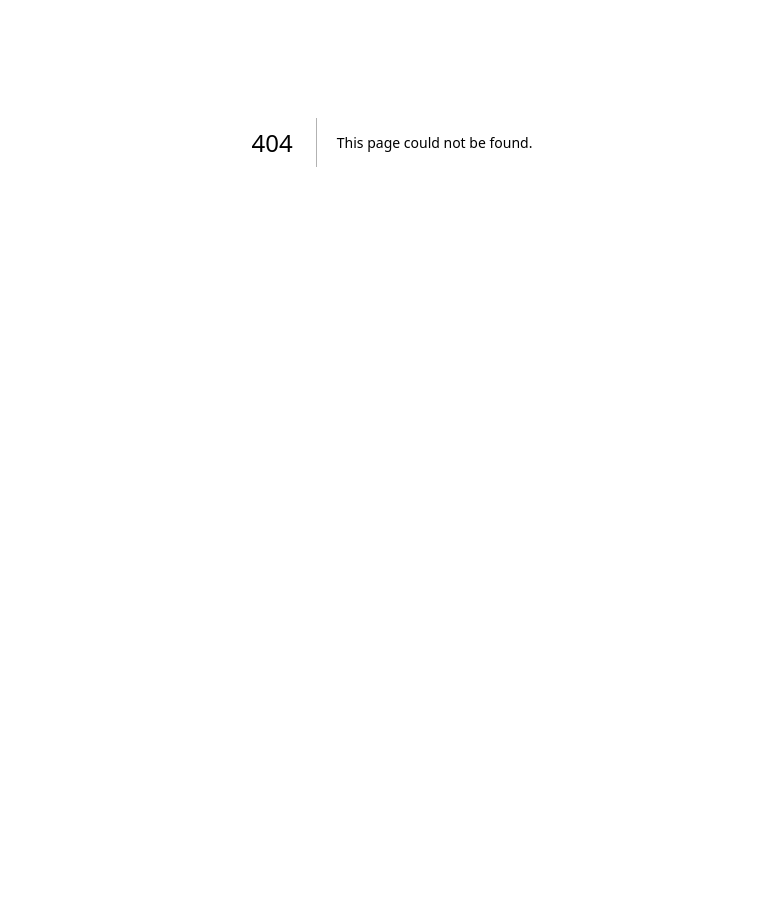
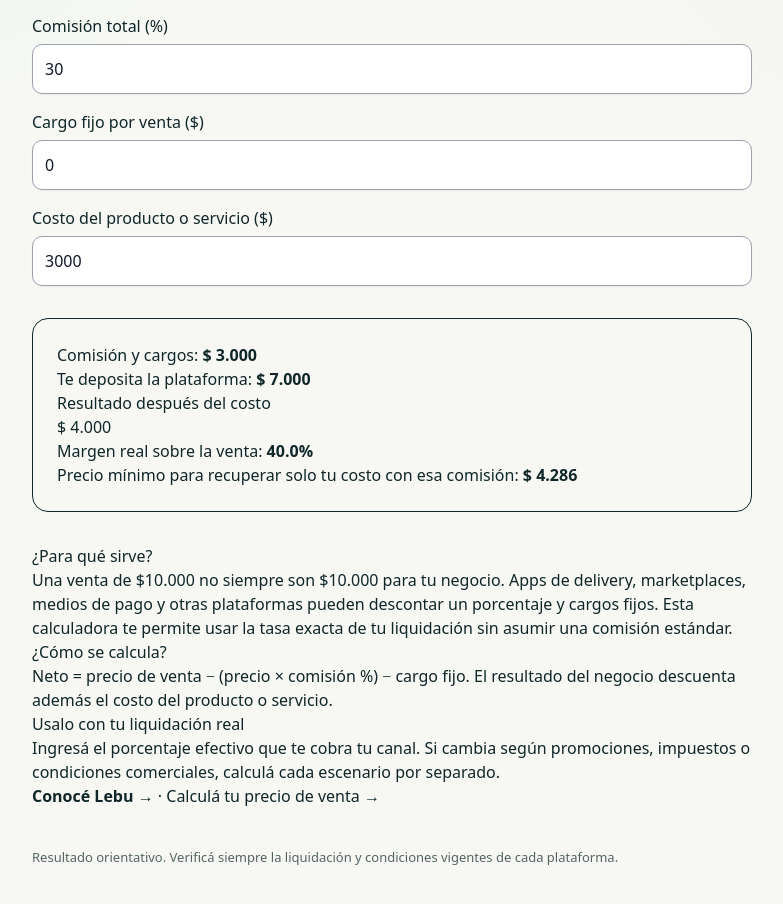
Before and after one commit to MatiLencina97/lebu-business-guidance, a Next.js app: page /calculadora-comision-por-venta in a window 1280 px wide. Before the commit this address had no page. Shown: the part 258-1162 px from the top of the page, without its empty margins (248-1031 px from the left). Before the commit the page ends 800 px from the top, so only its background shows below. Built offline with nearby package versions, Linux system fonts and the light colour scheme.

Commit message:
SEO: agregar calculadora de comisión por venta

```diff
--- /dev/null
+++ b/src/app/calculadora-comision-por-venta/page.tsx
@@ -0,0 +1,52 @@
+"use client";
+
+import Link from "next/link";
+import { useMemo, useState } from "react";
+
+const money = new Intl.NumberFormat("es-AR", { style: "currency", currency: "ARS", maximumFractionDigits: 0 });
+const inputStyle = {display:"block",width:"100%",padding:12,marginTop:6,border:"1px solid #9ca3af",borderRadius:10,background:"#ffffff",color:"#111827",boxShadow:"0 1px 2px rgba(0,0,0,.06)"};
+
+export default function ComisionesVentaPage() {
+  const [venta, setVenta] = useState(10000);
+  const [comision, setComision] = useState(30);
+  const [fijo, setFijo] = useState(0);
+  const [costo, setCosto] = useState(3000);
+
+  const r = useMemo(() => {
+    const fee = Math.max(0, venta) * Math.max(0, comision) / 100 + Math.max(0, fijo);
+    const neto = venta - fee;
+    const ganancia = neto - Math.max(0, costo);
+    const margen = venta > 0 ? ganancia / venta * 100 : 0;
+    const precioParaNeto = comision < 100 ? (Math.max(0, costo) + Math.max(0, fijo)) / (1 - Math.max(0, comision) / 100) : null;
+    return { fee, neto, ganancia, margen, precioParaNeto };
+  }, [venta, comision, fijo, costo]);
+
+  return <main style={{maxWidth:760,margin:"0 auto",padding:"48px 20px",fontFamily:"system-ui"}}>
+    <p style={{fontWeight:700}}>LEBU · herramienta gratuita</p>
+    <h1>Calculadora de comisión por venta</h1>
+    <p>Calculá cuánto te queda realmente después de la comisión de una app, marketplace, tarjeta o plataforma de cobro.</p>
+    <section style={{display:"grid",gap:16,marginTop:32}}>
+      <label>Precio de venta ($)<input aria-label="Precio de venta" type="number" min="0" value={venta} onChange={e=>setVenta(Number(e.target.value))} style={inputStyle}/></label>
+      <label>Comisión total (%)<input aria-label="Comisión porcentual" type="number" min="0" max="100" step="0.1" value={comision} onChange={e=>setComision(Number(e.target.value))} style={inputStyle}/></label>
+      <label>Cargo fijo por venta ($)<input aria-label="Cargo fijo" type="number" min="0" value={fijo} onChange={e=>setFijo(Number(e.target.value))} style={inputStyle}/></label>
+      <label>Costo del producto o servicio ($)<input aria-label="Costo del producto" type="number" min="0" value={costo} onChange={e=>setCosto(Number(e.target.value))} style={inputStyle}/></label>
+    </section>
+    <section style={{marginTop:32,padding:24,border:"1px solid currentColor",borderRadius:16}}>
+      <p>Comisión y cargos: <strong>{money.format(r.fee)}</strong></p>
+      <p>Te deposita la plataforma: <strong>{money.format(r.neto)}</strong></p>
+      <p>Resultado después del costo</p><h2>{money.format(r.ganancia)}</h2>
+      <p>Margen real sobre la venta: <strong>{r.margen.toFixed(1)}%</strong></p>
+      {r.precioParaNeto !== null && <p>Precio mínimo para recuperar solo tu costo con esa comisión: <strong>{money.format(r.precioParaNeto)}</strong></p>}
+    </section>
+    <section style={{marginTop:32}}>
+      <h2>¿Para qué sirve?</h2>
+      <p>Una venta de $10.000 no siempre son $10.000 para tu negocio. Apps de delivery, marketplaces, medios de pago y otras plataformas pueden descontar un porcentaje y cargos fijos. Esta calculadora te permite usar la tasa exacta de tu liquidación sin asumir una comisión estándar.</p>
+      <h2>¿Cómo se calcula?</h2>
+      <p>Neto = precio de venta − (precio × comisión %) − cargo fijo. El resultado del negocio descuenta además el costo del producto o servicio.</p>
+      <h2>Usalo con tu liquidación real</h2>
+      <p>Ingresá el porcentaje efectivo que te cobra tu canal. Si cambia según promociones, impuestos o condiciones comerciales, calculá cada escenario por separado.</p>
+      <Link href="/" style={{fontWeight:700}}>Conocé Lebu →</Link><span> · </span><Link href="/calculadora-precio-venta">Calculá tu precio de venta →</Link>
+    </section>
+    <p style={{marginTop:40,fontSize:13,opacity:.7}}>Resultado orientativo. Verificá siempre la liquidación y condiciones vigentes de cada plataforma.</p>
+  </main>;
+}
```
